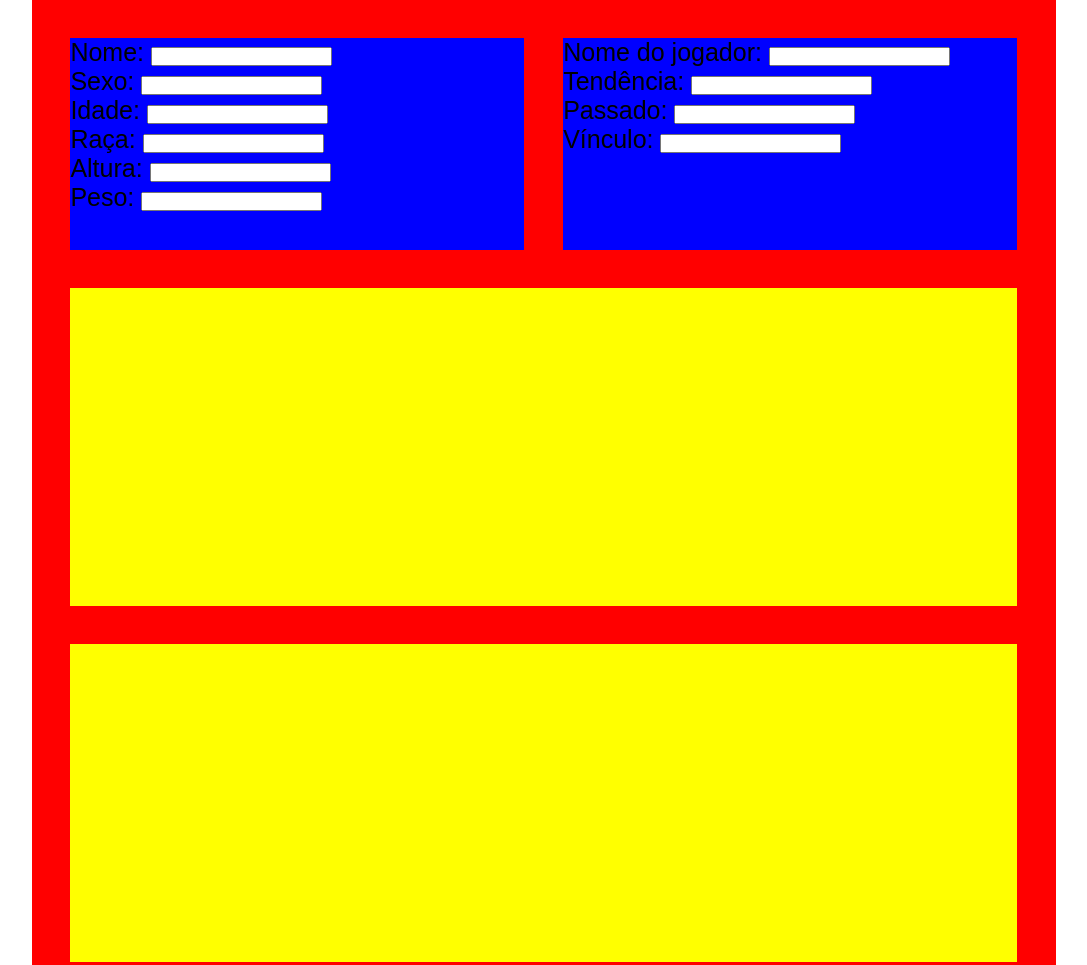
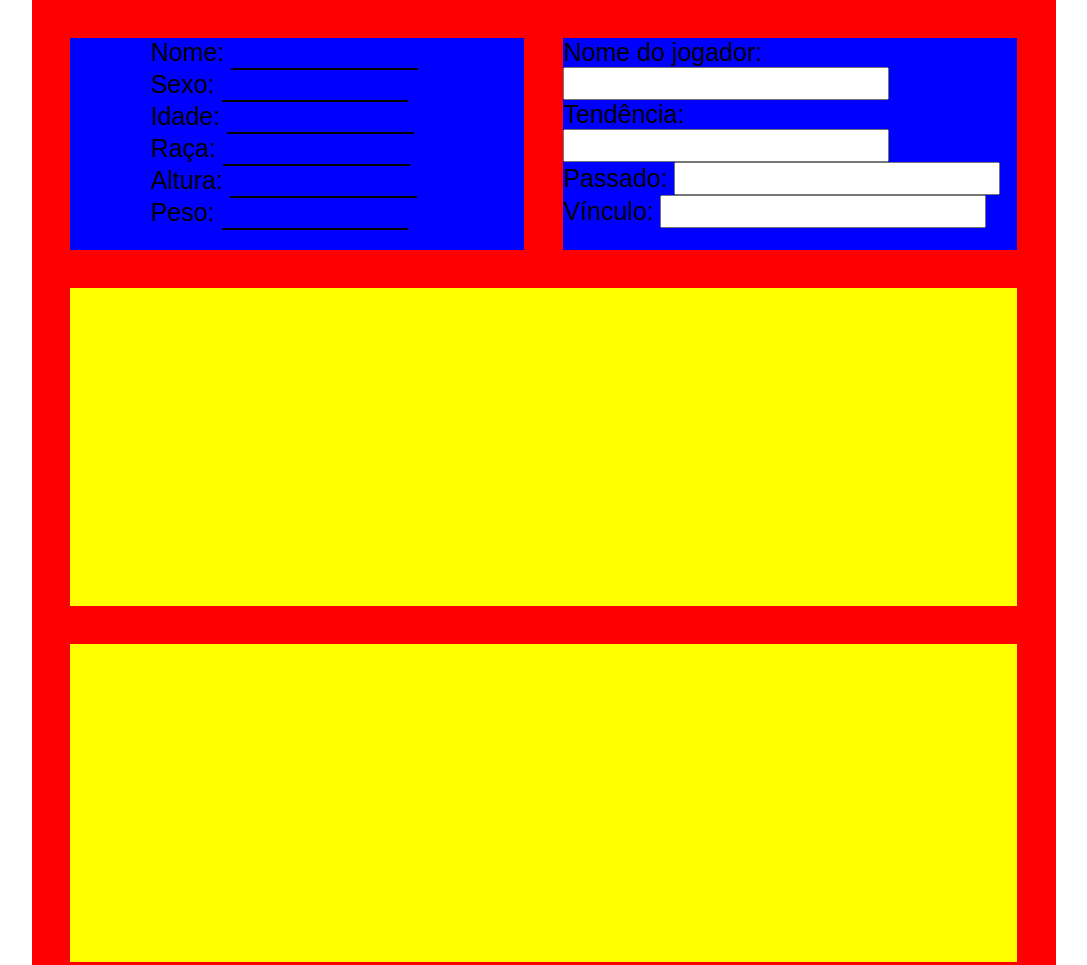
Before and after one commit to LcMartinez-dev/Ficha-Draconomania, a plain HTML site: page index.html in a window 1280 px wide. Shown: the top 965 px of the page, without its empty margins (96-1183 px from the left). Drawn offline with Linux system fonts and the light colour scheme.

Commit message:
ficha v0.2.2

```diff
--- a/index.html
+++ b/index.html
@@ -13,24 +13,30 @@
 
         <section class="c1">
             <form action="" method="get">
+                <div>
                     <label for="nome">Nome:</label>
                     <input type="text" name="nome" id="nome"><br>
-
+                </div>
+                <div>
                     <label for="sexo">Sexo:</label>
                     <input type="text" name="sexo" id="sexo"><br>
-
+                </div>
+                <div>
                     <label for="idade">Idade:</label>
                     <input type="text" name="idade" id="idade"><br>
-
+                </div>
+                <div>
                     <label for="raca">Raça:</label>
                     <input type="text" name="raca" id="raca"><br>
-
+                </div>
+                <div>
                     <label for="altura">Altura:</label>
                     <input type="text" name="altura" id="altura"><br>
-
+                </div>
+                <div>
                     <label for="peso">Peso:</label>
                     <input type="text" name="peso" id="peso">
-
+                </div>
             </form>
         </section>
         <section class="c2">
--- a/style.css
+++ b/style.css
@@ -3,6 +3,7 @@
     padding: 0;
     box-sizing: border-box;
     font-family: Arial, Helvetica, sans-serif;
+    font-size: 25px;
 }
 /*Cores*/
 :root{
@@ -16,7 +17,6 @@
 body{
     display: flex;
     flex-flow: row wrap;
-    font-size: 25px;
 }
 .ficha{
     width: 80%;
@@ -44,3 +44,17 @@ body{
     background-color: var(--amarelo);
     grid-column: 1/3;
 }
+form div{
+    display: flex;
+    flex-flow: row nowrap;
+    margin-left: 80px;
+    gap: 2%;
+}
+form div input{
+    width: 50%;
+    height: 32px;
+    border: none;
+    border-bottom: 2px solid var(--preto);
+    background-color: var(--azul);
+
+}
```
Lines whose indentation alone changed are shown as unchanged.
